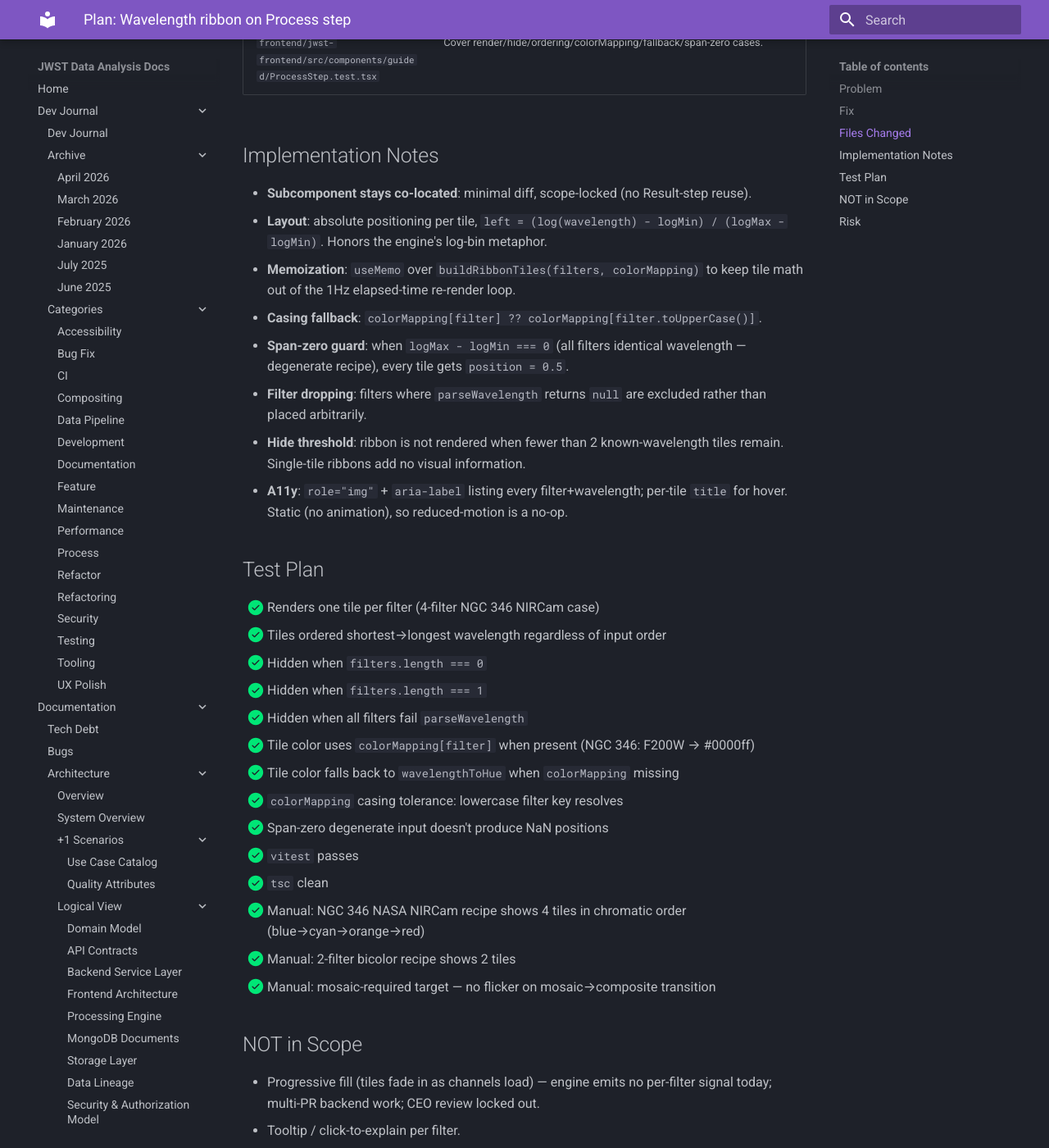
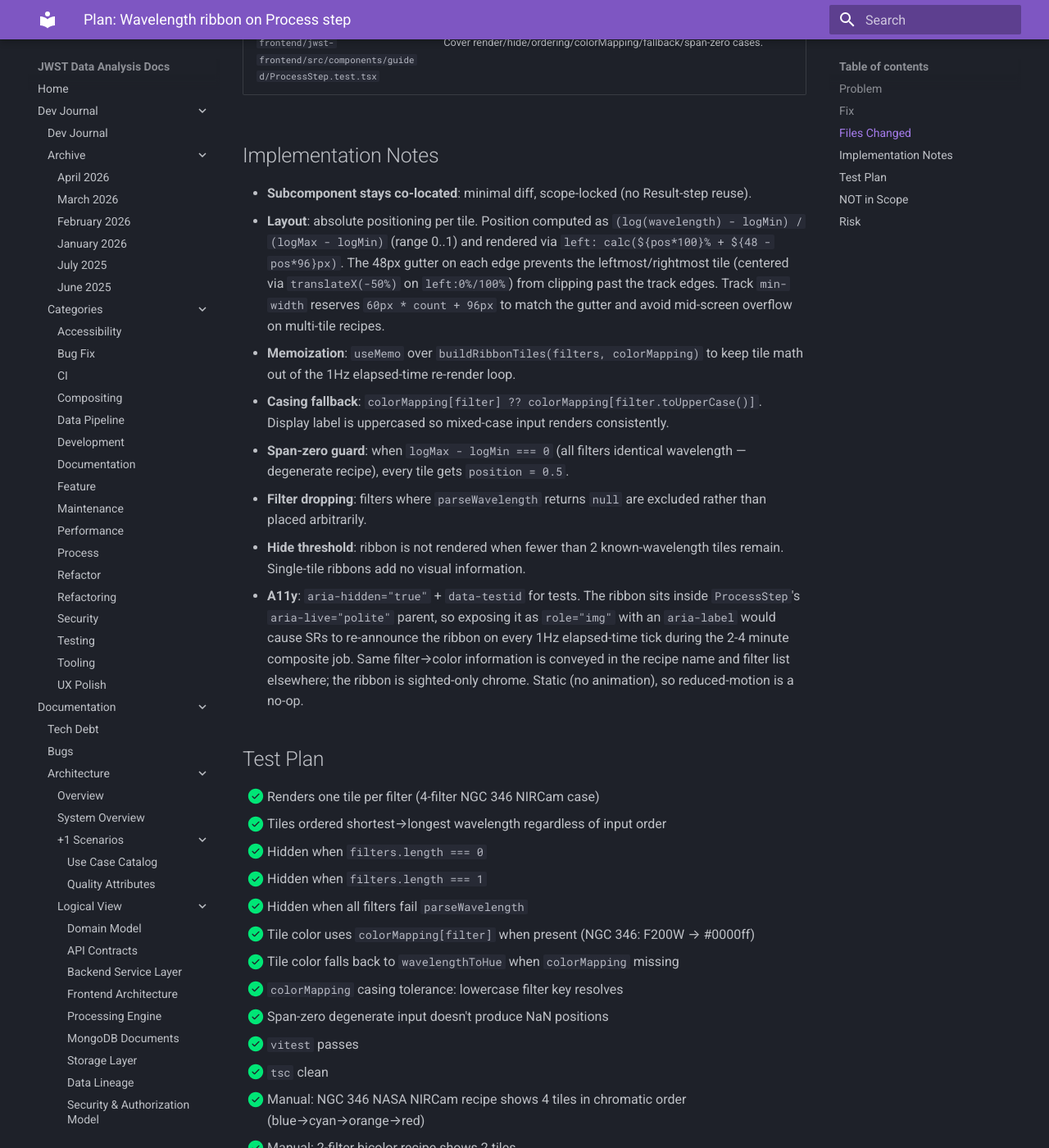
Before and after one commit to Snoww3d/jwst-data-analysis, an MkDocs documentation site: the page built from docs/plans/features/quick/1453-wavelength-ribbon-process-step.md, in a window 1280 px wide and 1400 px high, scrolled down 933 px. Shown: the whole window at 82% size. Built offline with MkDocs 1.6.1 and Material for MkDocs 9.7.7, drawn with Linux system fonts in a browser that asks for light colours.

Commit message:
docs: update #1453 plan for calc()-positioning + aria-hidden
Plan file was written before the round-3 review surfaced (a) the user-
reported visual clipping bug and (b) the aria-live SR-spam regression.
The fix landed in c4d3351 but the plan still described the original
percentage-based positioning and role="img" approach.

Updated to reflect the final shipped behavior:
- Tile positioning is calc()-based with a 48px gutter on each edge
  (track min-width reserve grew from +64px to +96px to match).
- Ribbon is aria-hidden="true" with data-testid; same filter→color
  info is in the recipe name elsewhere, so SR exposure under
  ProcessStep's aria-live="polite" parent would just spam re-announces.
- Filter labels uppercase-normalized.

```diff
--- a/docs/plans/features/quick/1453-wavelength-ribbon-process-step.md
+++ b/docs/plans/features/quick/1453-wavelength-ribbon-process-step.md
@@ -23,13 +23,13 @@
 ## Implementation Notes
 
 - **Subcomponent stays co-located**: minimal diff, scope-locked (no Result-step reuse).
-- **Layout**: absolute positioning per tile, `left = (log(wavelength) - logMin) / (logMax - logMin)`. Honors the engine's log-bin metaphor.
+- **Layout**: absolute positioning per tile. Position computed as `(log(wavelength) - logMin) / (logMax - logMin)` (range 0..1) and rendered via `left: calc(${pos*100}% + ${48 - pos*96}px)`. The 48px gutter on each edge prevents the leftmost/rightmost tile (centered via `translateX(-50%)` on `left:0%/100%`) from clipping past the track edges. Track `min-width` reserves `60px * count + 96px` to match the gutter and avoid mid-screen overflow on multi-tile recipes.
 - **Memoization**: `useMemo` over `buildRibbonTiles(filters, colorMapping)` to keep tile math out of the 1Hz elapsed-time re-render loop.
-- **Casing fallback**: `colorMapping[filter] ?? colorMapping[filter.toUpperCase()]`.
+- **Casing fallback**: `colorMapping[filter] ?? colorMapping[filter.toUpperCase()]`. Display label is uppercased so mixed-case input renders consistently.
 - **Span-zero guard**: when `logMax - logMin === 0` (all filters identical wavelength — degenerate recipe), every tile gets `position = 0.5`.
 - **Filter dropping**: filters where `parseWavelength` returns `null` are excluded rather than placed arbitrarily.
 - **Hide threshold**: ribbon is not rendered when fewer than 2 known-wavelength tiles remain. Single-tile ribbons add no visual information.
-- **A11y**: `role="img"` + `aria-label` listing every filter+wavelength; per-tile `title` for hover. Static (no animation), so reduced-motion is a no-op.
+- **A11y**: `aria-hidden="true"` + `data-testid` for tests. The ribbon sits inside `ProcessStep`'s `aria-live="polite"` parent, so exposing it as `role="img"` with an `aria-label` would cause SRs to re-announce the ribbon on every 1Hz elapsed-time tick during the 2-4 minute composite job. Same filter→color information is conveyed in the recipe name and filter list elsewhere; the ribbon is sighted-only chrome. Static (no animation), so reduced-motion is a no-op.
 
 ## Test Plan
 
```
